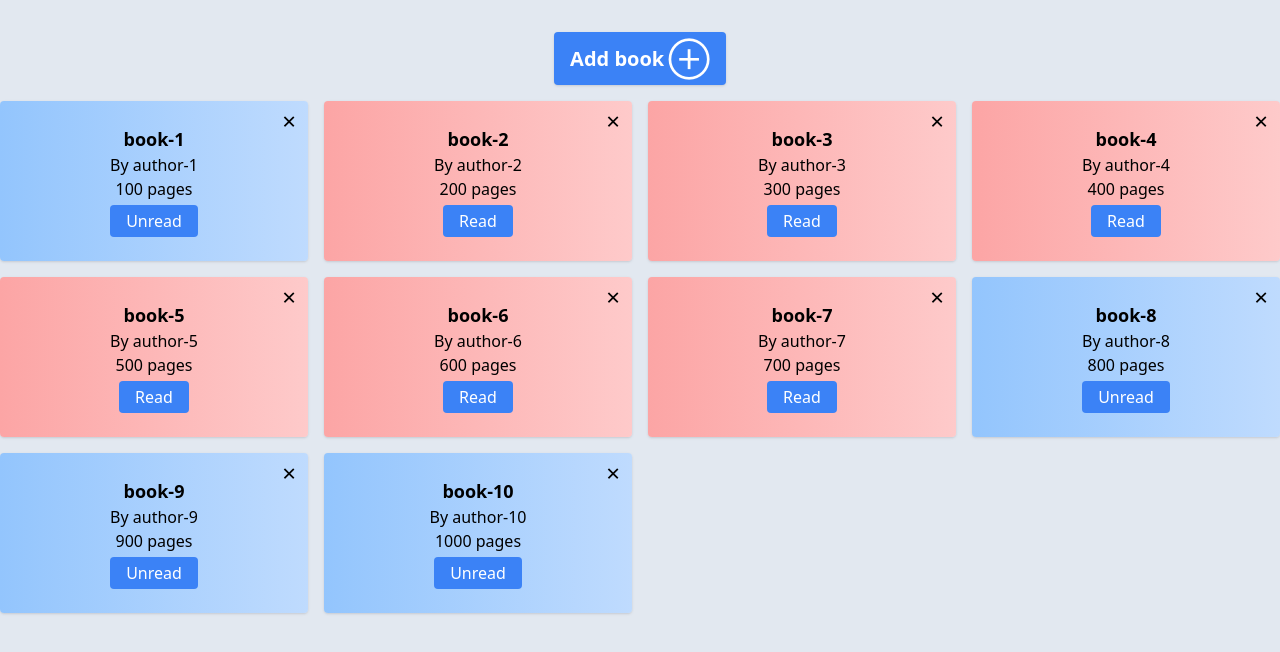
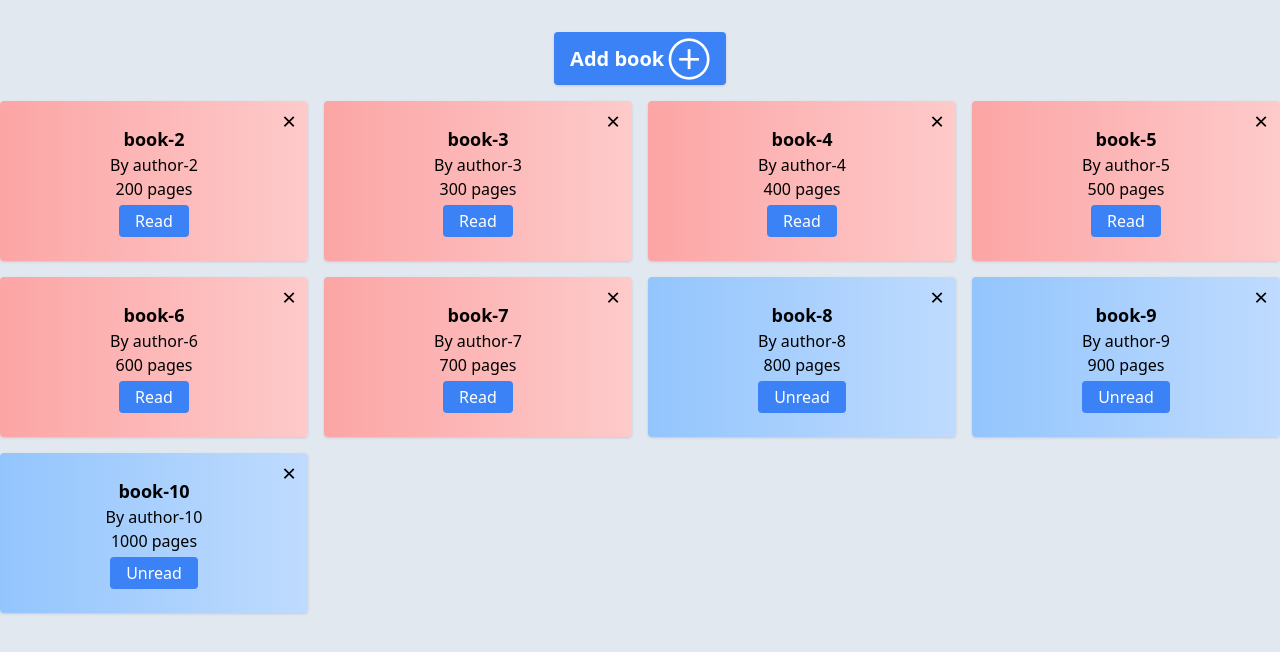
Before and after one commit to MERatio/library, a website: page index.html in a window 1280 px wide. Both pictures are taken after a click on the button 289 px from the left and 121 px from the top of the page. Drawn offline with Linux system fonts and the light colour scheme.

Commit message:
Add functionality to delete a book

```diff
--- a/index.js
+++ b/index.js
@@ -4,19 +4,33 @@ const addBookBtn = document.getElementById('addBookBtn');
 const addBookModal = document.getElementById('addBookModal');
 const closeBookModalBtn = document.getElementById('closeBookModalBtn');
 const addBookForm = document.getElementById('addBookForm');
+const bookList = document.getElementById('bookList');
 
-const books = [];
+let curId = 0;
+let books = [];
 
 function Book(title, author, pages, read) {
+	this.id = curId;
+	curId++;
 	this.title = title;
 	this.author = author;
 	this.pages = pages;
 	this.read = read;
 }
 
+function deleteBook(bookId) {
+	books = books.filter((book) => book.id !== Number(bookId));
+	const bookDiv = bookList.querySelector(`[data-book-id="${bookId}"]`);
+	const bookDeleteBtn = bookDiv.querySelector('button.close-btn');
+	bookDeleteBtn.removeEventListener('click', handleDeleteBookBtnClick);
+	bookDiv.remove();
+}
+
+function handleDeleteBookBtnClick(e) {
+	deleteBook(e.target.parentNode.dataset.bookId);
+}
+
 function renderBook(book) {
-	const bookList = document.getElementById('bookList');
-
 	const bookDiv = document.createElement('li');
 	bookDiv.classList.add(
 		'relative',
@@ -31,10 +45,12 @@ function renderBook(book) {
 	} else {
 		bookDiv.classList.add('from-red-300', 'to-red-200');
 	}
+	bookDiv.dataset.bookId = book.id;
 
 	const deleteBtn = document.createElement('button');
 	deleteBtn.setAttribute('type', 'button');
 	deleteBtn.classList.add('close-btn');
+	deleteBtn.addEventListener('click', handleDeleteBookBtnClick);
 	bookDiv.appendChild(deleteBtn);
 
 	const bookTexts = document.createElement('div');
```
Also changed, not shown: css/style.css.
